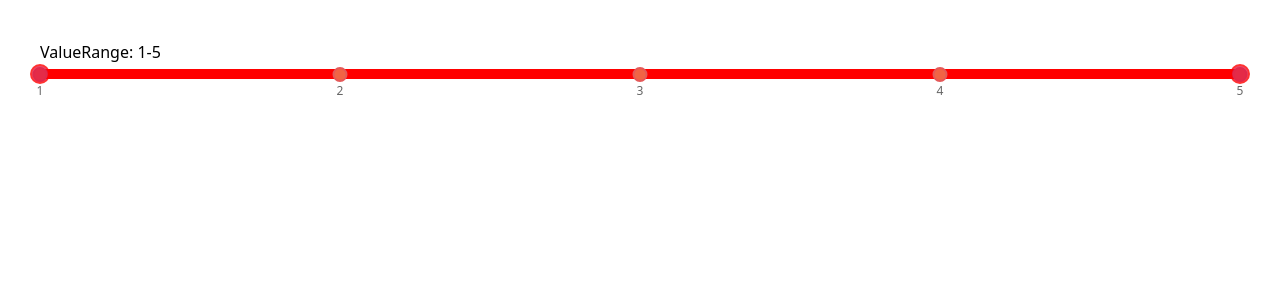
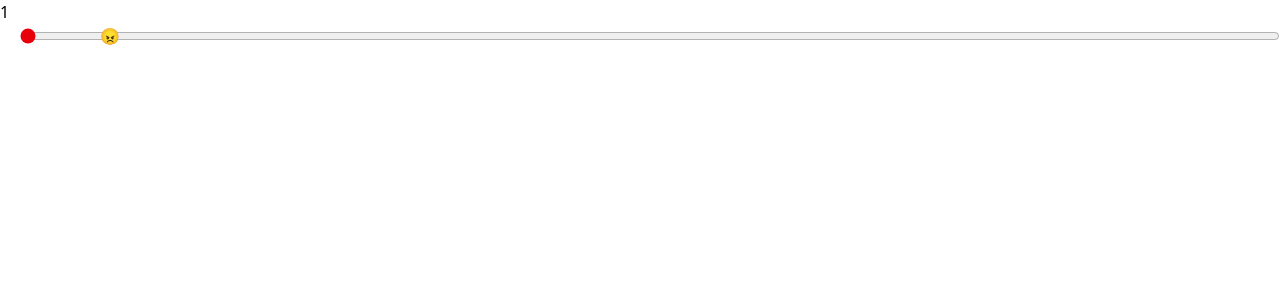
Before and after one commit to AnithaVangavarapu/vite_demo, a React (Vite) app: page / in a window 1280 px wide. Shown: the top 300 px of the page. Built offline with nearby package versions, Linux system fonts and the light colour scheme.

Commit message:
emoji slider in progress

```diff
--- a/src/App.tsx
+++ b/src/App.tsx
@@ -1,14 +1,40 @@
 // import ImageSlider from "./components/ImageSlider";
+// import Slider from "./components/Sliders/Slider";
+// import { slides } from "./components/data/slidedata.json";
+// import RangeSlide from "./components/Sliders/RangeSlider";
+// import { useState } from "react";
 
-// import Slider from "./components/Sliders/Slider";
-import RangeSlide from "./components/Sliders/RangeSlider";
-// import { slides } from "./components/data/slidedata.json";
+import EmojiSlider from "./components/Sliders/EmojiSlider";
+
 const App = () => {
+  // const [values, setValues] = useState<number[]>([1, 5]);
+  // const marks = [
+  //   { label: "a" },
+  //   {
+  //     label: "b",
+  //   },
+  //   {
+  //     label: "c",
+  //   },
+  //   {
+  //     label: "d",
+  //   },
+  //   {
+  //     label: "e",
+  //   },
+  // ];
   return (
     <div className="  ">
       {/* <Slider slides={slides} /> */}
       {/* <Slider /> */}
-      <RangeSlide />
+      {/* <RangeSlide
+        values={values}
+        rangeValues={{ min: 1, max: 5 }}
+        markList={marks}
+        onChange={(val) => setValues(val)}
+        step={0.2}
+      /> */}
+      <EmojiSlider />
     </div>
   );
 };
--- /dev/null
+++ b/src/components/Sliders/EmojiSlider.tsx
@@ -0,0 +1,54 @@
+import React, { useState, useEffect } from "react";
+
+const EmojiSlider = () => {
+  const [value, setValue] = useState(1);
+  const [emoji, setEmoji] = useState("😠");
+
+  const handleChange = (e: React.ChangeEvent<HTMLInputElement>) => {
+    setValue(Number(e.target.value));
+  };
+  let per;
+  useEffect(() => {
+    if (value <= 2) {
+      setEmoji("😠");
+    } else if (value > 2 && value <= 4) {
+      setEmoji("🙁");
+    } else if (value > 4 && value <= 6) {
+      setEmoji("😀");
+    } else if (value > 6 && value <= 8) {
+      setEmoji("😄");
+    } else if (value > 8 && value <= 10) {
+      setEmoji("😇");
+    }
+  }, [value]);
+  per = (value / 5) * 100;
+  return (
+    <div className="container mx-auto w-[100%]">
+      {value}
+      <div className="flex relative items-center">
+        <div
+          className={``}
+          style={{
+            transform: `translateX(${value * 100}px)`,
+          }}
+        >
+          {emoji}
+        </div>
+        <input
+          type="range"
+          min={1}
+          max={10}
+          defaultValue={value}
+          onChange={handleChange}
+          className={`w-[100%] ${value <= 2 && "accent-red-600"} ${
+            value <= 4 && value > 2 && "accent-red-400"
+          } ${value <= 6 && value > 4 && "accent-yellow-600"} ${
+            value <= 8 && value > 6 && "accent-green-400"
+          } ${value <= 10 && value > 8 && "accent-green-600"} `}
+        />
+      </div>
+    </div>
+  );
+};
+
+export default EmojiSlider;
--- a/src/components/Sliders/RangeSlider.tsx
+++ b/src/components/Sliders/RangeSlider.tsx
@@ -1,62 +1,54 @@
-import { useState } from "react";
+import React from "react";
 import "./rangeSlider.css";
 import Range from "rc-slider";
 import "rc-slider/assets/index.css";
+type MarkOption = {
+  [label: string]: string;
+};
+type MarksOption = {
+  [key: number]: MarkOption;
+};
+type RangeValuesProps = {
+  min: number;
+  max: number;
+};
+interface RangeSlideProps {
+  values: number[];
+  rangeValues: RangeValuesProps;
+  markList?: MarkOption[];
+  step?: number;
+  onChange: (val: number[]) => void;
+}
+const RangeSlide: React.FC<RangeSlideProps> = ({
+  values,
+  rangeValues,
+  markList,
+  step,
+  onChange,
+}) => {
+  console.log("values", values);
 
-function RangeSlide() {
-  const [values, setValues] = useState<number[]>([1, 5]);
+  const marks: MarksOption = {};
+  markList?.forEach((item, idx) => {
+    const key = idx + 1;
+    marks[key] = item;
+  });
 
-  console.log("values", values);
-  const marks = {
-    1: {
-      style: {
-        width: "10px",
-      },
-      label: "1",
-    },
-    2: {
-      style: {
-        width: "10px",
-      },
-      label: "2",
-    },
-    3: {
-      style: {
-        width: "10px",
-      },
-      label: "3",
-    },
-    4: {
-      style: {
-        width: "10px",
-      },
-      label: "4",
-    },
-    5: {
-      style: {
-        width: "10px",
-      },
-      label: "5",
-    },
-  };
   return (
-    <div className=" m-10 ">
+    <div className="m-10 w-[50%]">
       <div>
         ValueRange: {values[0]}-{values[1]}
       </div>
       <Range
         value={values}
-        min={1}
-        max={5}
+        min={rangeValues.min}
+        max={rangeValues.max}
+        step={step ? step : undefined}
         range
-        step={0.2}
         marks={marks}
-        onChange={(val) => {
-          console.log(val);
-          setValues(val as number[]);
-        }}
+        onChange={(val) => onChange(val as number[])}
       />
     </div>
   );
-}
+};
 export default RangeSlide;
--- a/src/components/Sliders/rangeSlider.css
+++ b/src/components/Sliders/rangeSlider.css
@@ -25,3 +25,7 @@
 .rc-slider-dot-active {
   border-color: rgb(228, 88, 88) !important;
 }
+.rc-slider-mark-text {
+  font-size: 30px !important;
+  /* top: -30px !important; */
+}
```
